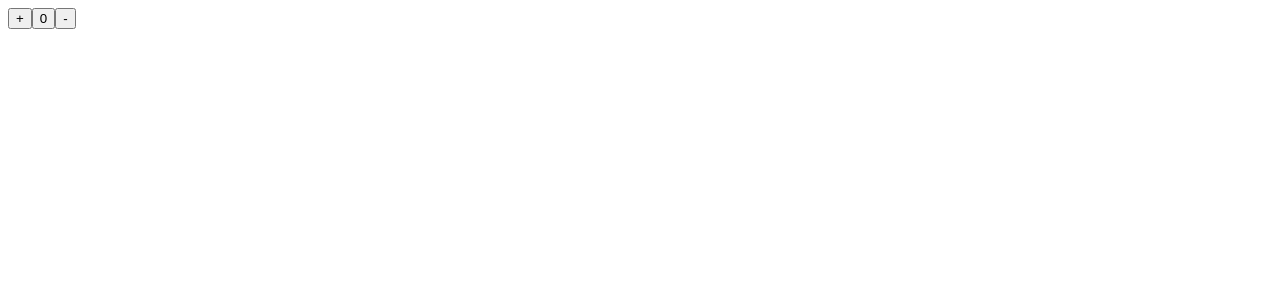
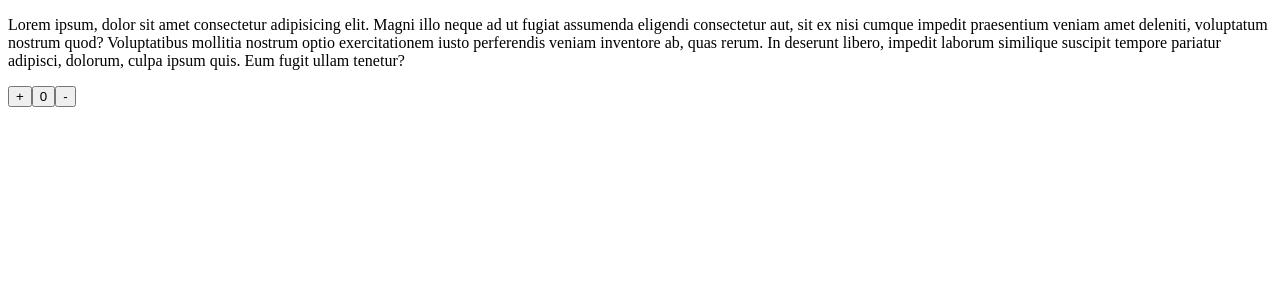
Before and after one commit to MarkNicholas-cpp/kalasalingam-react-sample, a React (Vite) app: page / in a window 1280 px wide. Shown: the top 300 px of the page. Built offline with nearby package versions, Linux system fonts and the light colour scheme.

Commit message:
counter usestate

```diff
--- a/src/App.jsx
+++ b/src/App.jsx
@@ -1,16 +1,19 @@
 import './App.css';
+import { useState } from 'react';
 export default function App(){
-  let counter = 0;
+  const [counter,setCounter] = useState(0);
   return <>
+  <p>Lorem ipsum, dolor sit amet consectetur adipisicing elit. Magni illo neque ad ut fugiat assumenda eligendi consectetur aut, sit ex nisi cumque impedit praesentium veniam amet deleniti, voluptatum nostrum quod?
+  Voluptatibus mollitia nostrum optio exercitationem iusto perferendis veniam inventore ab, quas rerum. In deserunt libero, impedit laborum similique suscipit tempore pariatur adipisci, dolorum, culpa ipsum quis. Eum fugit ullam tenetur?</p>
   {/* Events in react */}
     <button onClick={() => {
-      counter+=1;
+      setCounter(counter + 1);
     }}>+</button>
 
     <button onClick={() => console.log(counter)}>{counter}</button>
 
     <button onClick={() => {
-      counter-=1;
+      setCounter(counter - 1);
     }}>-</button>
   </>
 };
```
